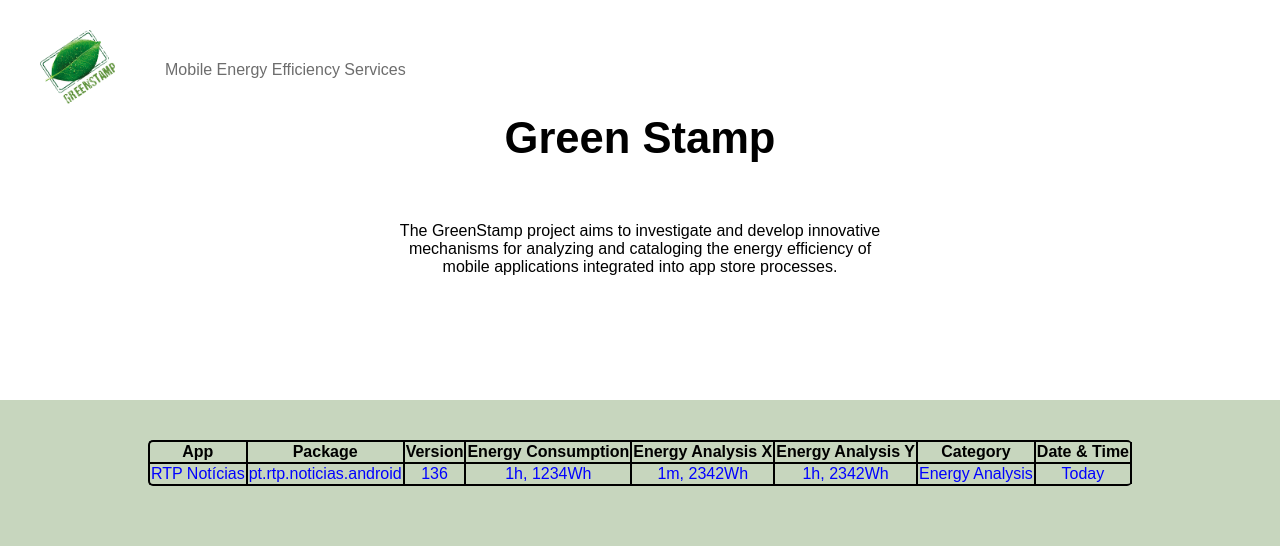
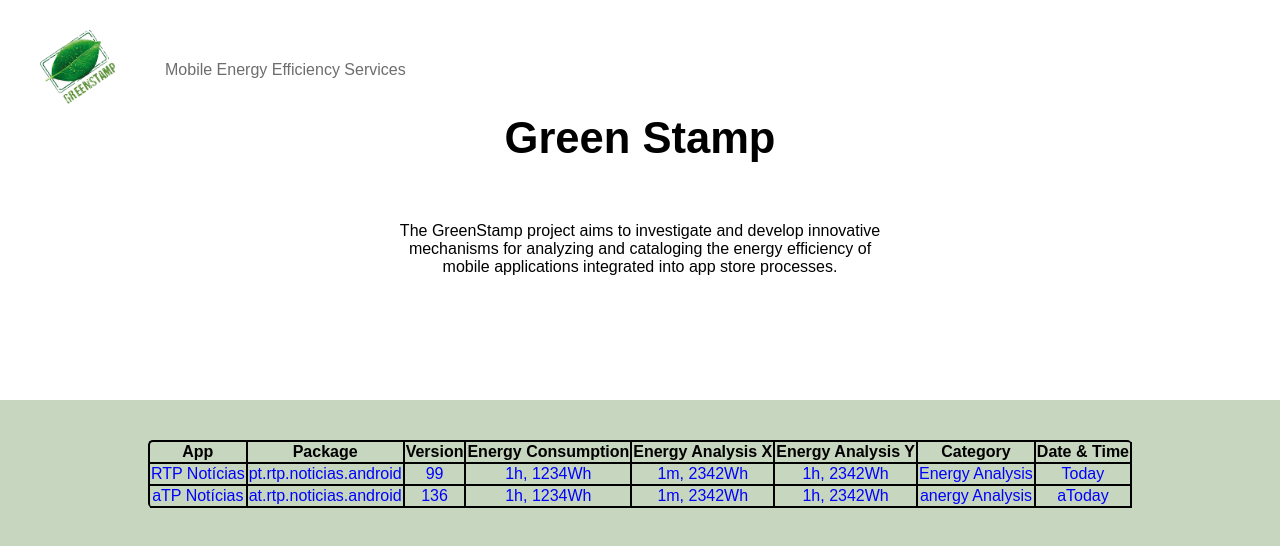
Before and after one commit to caixa-magica-software/greenstamp-web, a React (Create React App) app: page / in a window 1280 px wide. Shown: the top 546 px of the page. Built offline with nearby package versions, Linux system fonts and the light colour scheme; no server answers.

Commit message:
The table is now sortable by alphabetic order and numeric order, added a border between rows and modified the sorting arrow

```diff
--- a/src/components/ResultsTable.js
+++ b/src/components/ResultsTable.js
@@ -15,12 +15,22 @@ const ResultsTable = () => {
       {
         app: "RTP Notícias",
         package: "pt.rtp.noticias.android",
-        version: "136",
+        version: "99",
         consumption: "1h, 1234Wh",
         analysisx: "1m, 2342Wh",
         analysisy: "1h, 2342Wh",
         category: "Energy Analysis",
         timestamp: "Today",
+      },
+      {
+        app: "aTP Notícias",
+        package: "at.rtp.noticias.android",
+        version: "136",
+        consumption: "1h, 1234Wh",
+        analysisx: "1m, 2342Wh",
+        analysisy: "1h, 2342Wh",
+        category: "anergy Analysis",
+        timestamp: "aToday",
       },
     ],
     []
@@ -93,11 +103,17 @@ const ResultsTable = () => {
                 // Loop over the headers in each row
                 headerGroup.headers.map((column) => (
                   // Apply the header cell props
-                  <th {...column.getHeaderProps()}>
-                    {
-                      column.render("Header") // Render the header
-                    }
-                  </th>
+                  <th {...column.getHeaderProps(column.getSortByToggleProps())}>
+                  {column.render('Header')}
+                  {/* Add a sort direction indicator */}
+                  <span>
+                    {column.isSorted
+                      ? column.isSortedDesc
+                        ? '↓'
+                        : '↑'
+                      : ''}
+                  </span>
+                </th>
                 ))
               }
             </tr>
--- a/src/components/ResultsTable.module.css
+++ b/src/components/ResultsTable.module.css
@@ -7,7 +7,6 @@
 .tablePosition table {
   border-top: 2px solid black;
   border-left: 2px solid black;
-  border-bottom: 2px solid black;
   border-radius: 5px;
   border-spacing: 0px;
 }
@@ -23,6 +22,7 @@
 
 .tablePosition td {
   border-right: 2px solid black;
+  border-bottom: 2px solid black;
 
   color: blue;
   font-size: clamp(1rem, 1vw, 1.1rem);
@@ -38,7 +38,6 @@
   .tablePosition table {
     border-top: 2px solid black;
     border-left: 2px solid black;
-    border-bottom: 2px solid black;
     border-radius: 5px;
     border-spacing: 0px;
   }
@@ -53,6 +52,7 @@
 
   .tablePosition td {
     border-right: 2px solid black;
+    border-bottom: 2px solid black;
 
     color: blue;
     font-size: clamp(1rem, 1vw, 1.1rem);
```
